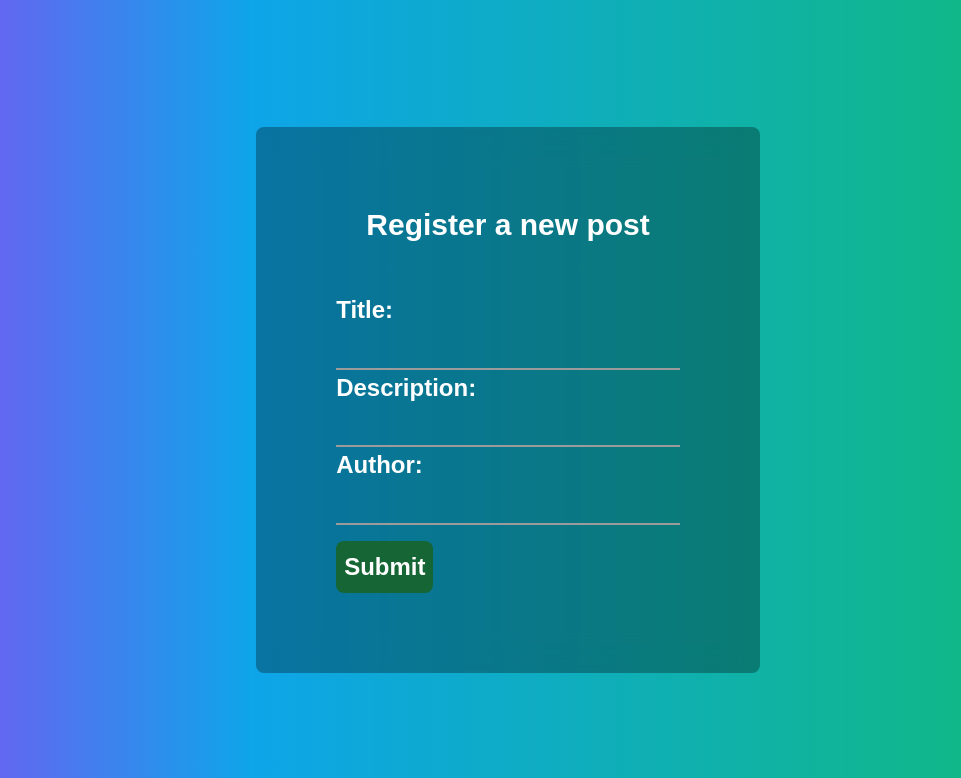
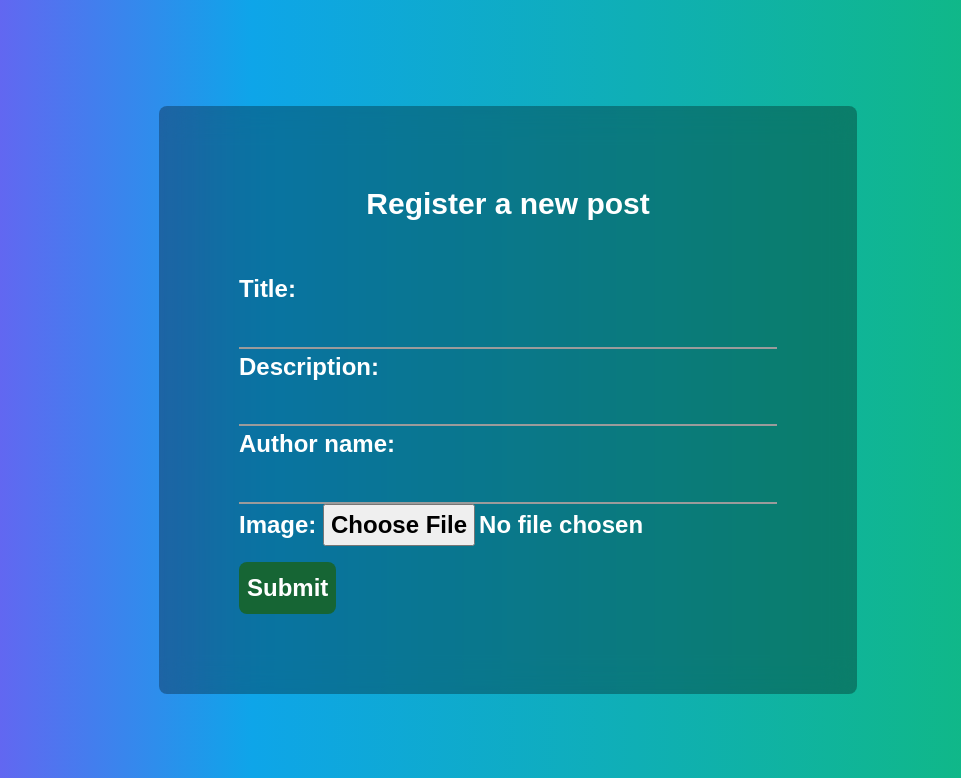
Before and after one commit to MrSinaMaleki/Django102, a Django app: page /create/ in a window 1280 px wide. Shown: the top 778 px of the page, without its empty margins (132-1093 px from the left). Run offline with Django 5.2, Linux system fonts and the light colour scheme; some libraries are stand-ins or nearby versions.

Commit message:
Add img phaze one

```diff
--- a/config/urls.py
+++ b/config/urls.py
@@ -16,8 +16,15 @@ Including another URLconf
 """
 from django.contrib import admin
 from django.urls import path, include
+from config import settings
+from django.conf.urls.static import static
 
 urlpatterns = [
     path('admin/', admin.site.urls),
     path('', include('post.urls'))
 ]
+
+
+if settings.DEBUG:
+    urlpatterns += static(settings.MEDIA_URL,
+                          document_root=settings.MEDIA_ROOT)
--- a/post/forms.py
+++ b/post/forms.py
@@ -5,7 +5,7 @@ from .models import Post
 class CreatePostForm(forms.ModelForm):
     class Meta:
         model = Post
-        fields = ["title", "description", "author"]
+        fields = ["title", "description", "author", "img_field"]
         # exclude = ["created_at", "updated_at"]
         widgets = {
             "title": forms.TextInput(attrs={"class": "form__field"}),
--- a/post/models.py
+++ b/post/models.py
@@ -1,14 +1,17 @@
 from django.db import models
-from .validators import len_min,author_name_valid
+from .validators import len_min, author_name_valid
 
 
 class Post(models.Model):
-    title = models.CharField(max_length=64, validators=[len_min])
-    description = models.TextField(max_length=1024, null=True)
-    author = models.CharField(max_length=64, validators=[author_name_valid])
+    title = models.CharField(verbose_name="title", max_length=64, validators=[len_min])
+    description = models.TextField(verbose_name="description", max_length=1024, null=True, blank=True)
+    author = models.CharField(verbose_name="author name", max_length=64, validators=[author_name_valid])
+
+    img_field = models.ImageField(verbose_name="Image", upload_to='post-images/', null=True, blank=True)
+    # post_id = models.PositiveIntegerField(primary_key=True, db_index=True)
 
     # First time it was created
-    created_at = models.DateTimeField(auto_now_add=True)
+    created_at = models.DateTimeField(auto_now_add=True, db_index=True)
 
     # When it is edited!
     updated_at = models.DateTimeField(null=True, auto_now=True)
--- a/post/urls.py
+++ b/post/urls.py
@@ -1,9 +1,15 @@
 from django.urls import path
-from .views import home, create_post, delete,update
+from .views import home, create_post, delete, update
+from config import settings
+from django.conf.urls.static import static
 
 urlpatterns = [
     path('', home, name="home"),
     path('delete/<int:post_id>', delete, name="delete"),
-    path('update/<int:post_id>', update , name="update"),
+    path('update/<int:post_id>', update, name="update"),
     path('create/', create_post)
 ]
+
+if settings.DEBUG:
+    urlpatterns += static(settings.MEDIA_URL,
+                          document_root=settings.MEDIA_ROOT)
--- a/post/views.py
+++ b/post/views.py
@@ -13,9 +13,11 @@ def home(request):
 def create_post(request):
     # context = {'form': CreatePostForm()}
     context = dict()
-    form = CreatePostForm(request.POST or None)
+    form = CreatePostForm()
 
     if request.method == "POST":
+        form = CreatePostForm(request.POST, request.FILES)
+
         if form.is_valid():
             form.save()
             return redirect('home')
--- a/templates/add_posts.html
+++ b/templates/add_posts.html
@@ -9,7 +9,7 @@
 
         <div class="rounded-lg  transition cursor-pointer backdrop-blur-lg bg-black/30 gap-6 text-white font-bold p-20 flex flex-col">
             <h1 class="font-bold text-3xl text-white text-center">Register a new post</h1>
-            <form action="" method="post" class="form__group">
+            <form action="" method="post" class="form__group" enctype="multipart/form-data">
                 {% csrf_token %}
                 {{ form }}
 
```
Also changed, not shown: config/settings.py (+4 -6 lines), post/migrations/0003_post_img_field_alter_post_author_and_more.py (added), 1 other file.
